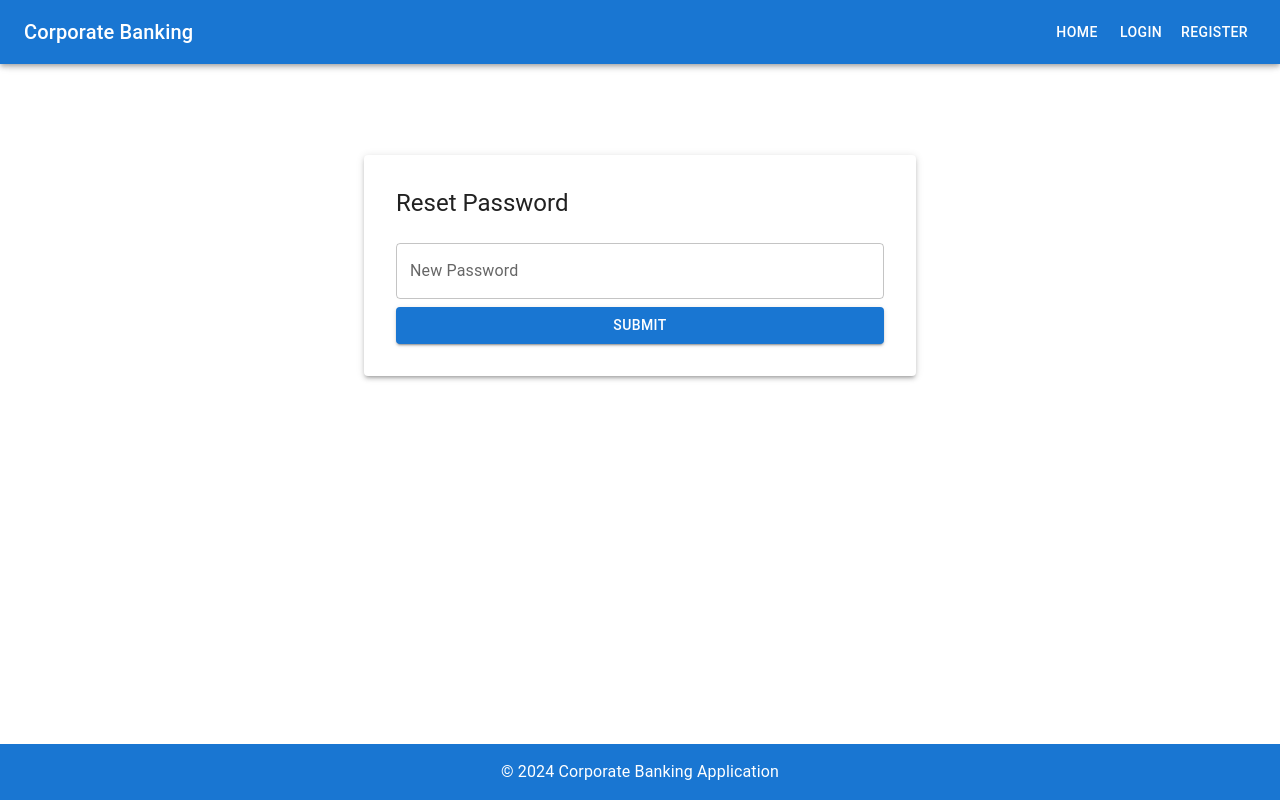
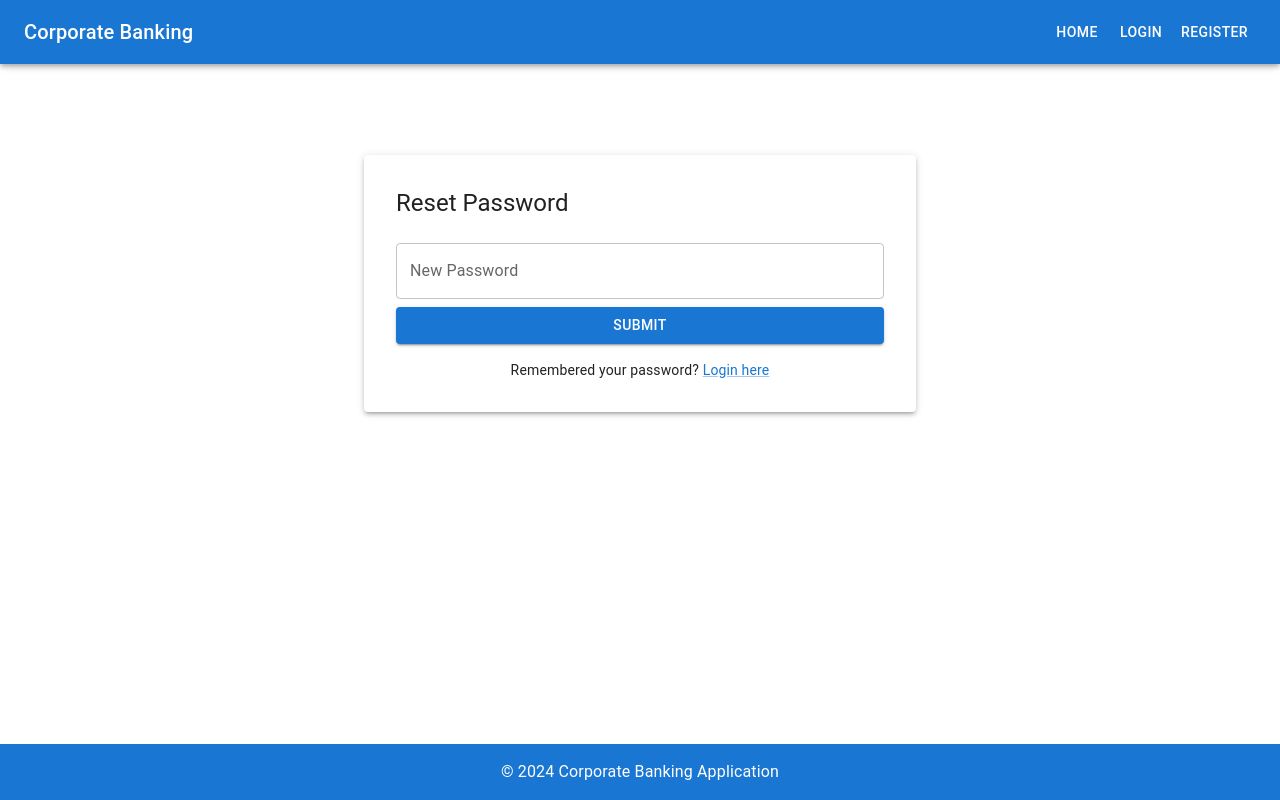
Before and after one commit to suryaravikumar-space/open-banking-portal, a React (Create React App) app in the folder client/: page /reset-password/1 in a window 1280 px wide. Built offline with nearby package versions, Linux system fonts and the light colour scheme.

Commit message:
forgot link added

```diff
--- a/client/src/components/ResetPassword.js
+++ b/client/src/components/ResetPassword.js
@@ -1,6 +1,6 @@
 import React, { useState } from 'react';
 import axios from 'axios';
-import { TextField, Button, Container, Paper, Typography, Alert } from '@mui/material';
+import { TextField, Button, Container, Paper, Typography, Alert, Link } from '@mui/material';
 import { useParams } from 'react-router-dom';
 
 const ResetPassword = () => {
@@ -45,6 +45,9 @@ const ResetPassword = () => {
             Submit
           </Button>
         </form>
+        <Typography variant="body2" sx={{ mt: 2, textAlign: 'center' }}>
+          Remembered your password? <Link href="/login">Login here</Link>
+        </Typography>
       </Paper>
     </Container>
   );
```
